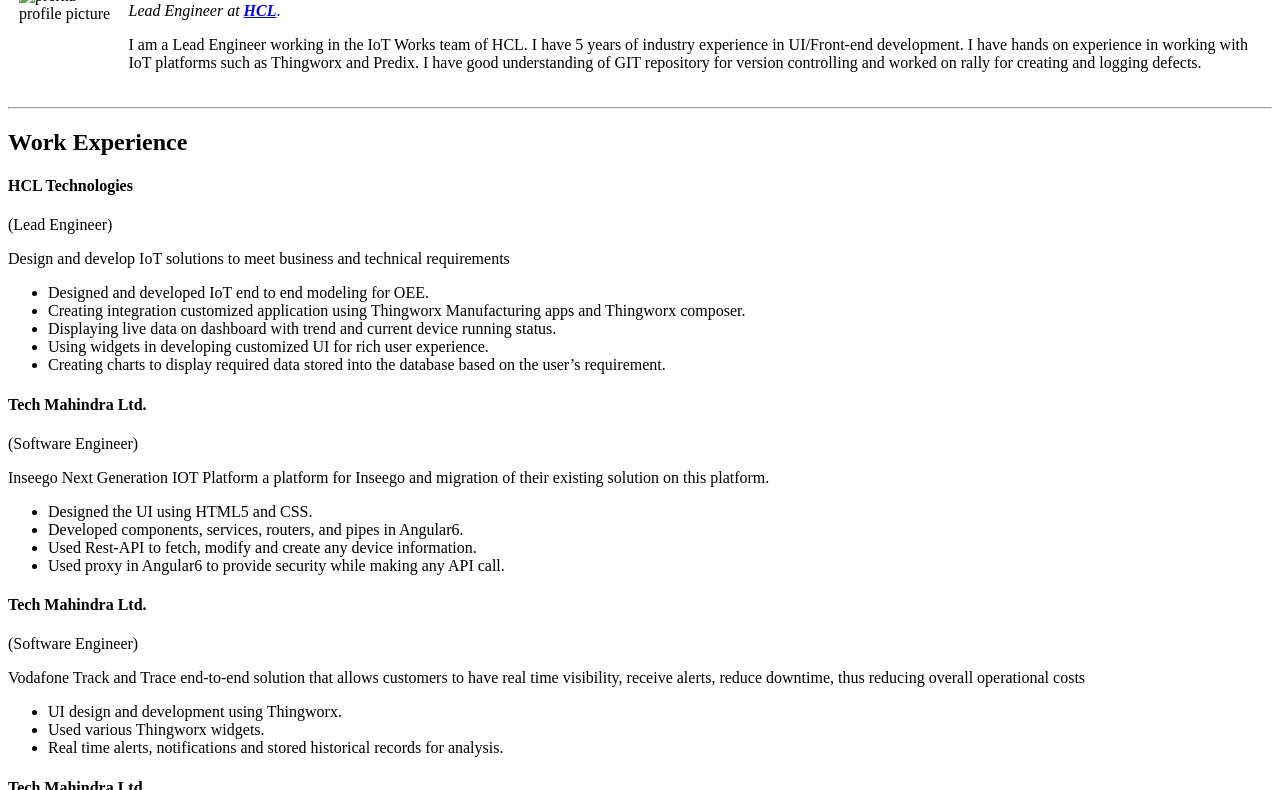
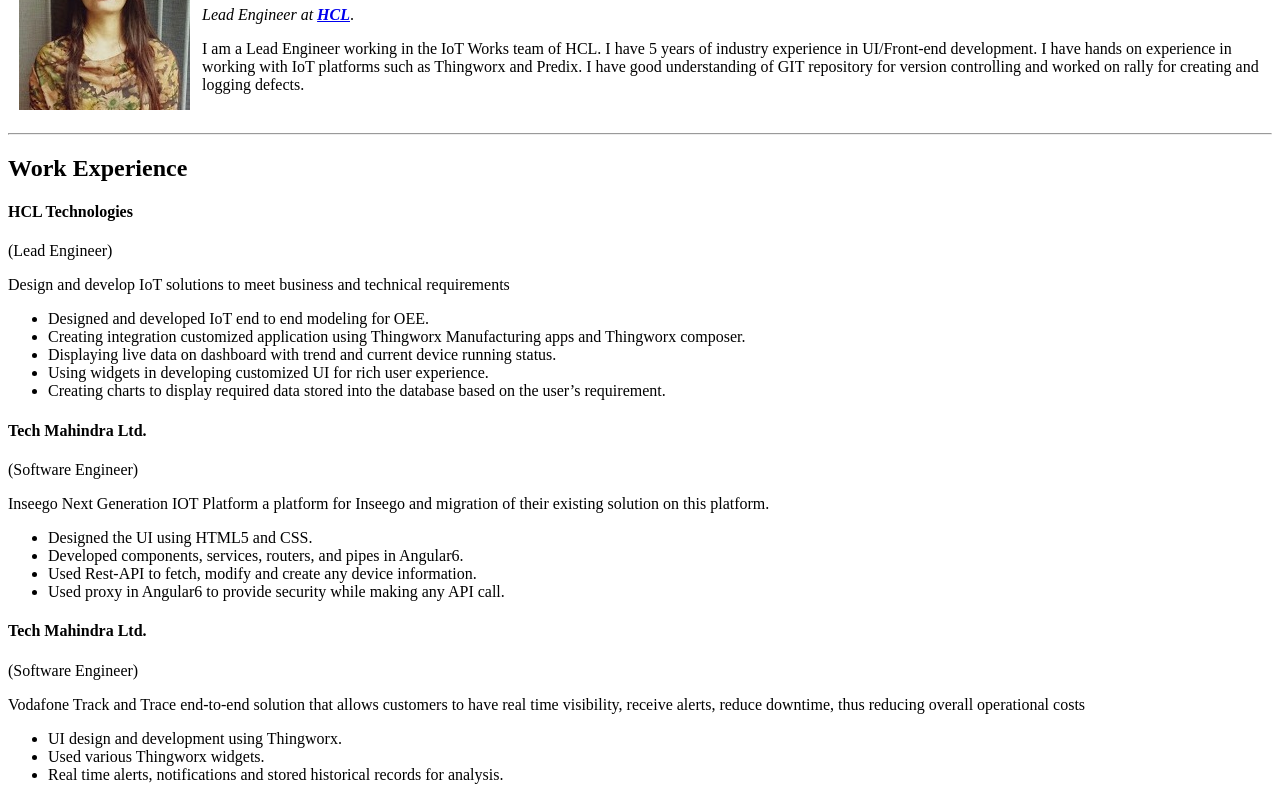
Before and after one commit to Prerna4481/cv, a plain HTML site: page index.html in a window 1280 px wide. Shown: the part 97-887 px from the top of the page. Drawn offline with Linux system fonts and the light colour scheme.

Commit message:
Add files via upload

```diff
--- a/index.html
+++ b/index.html
@@ -7,7 +7,7 @@
     <body>
       <table cellspacing="10">
           <tr>
-              <td><img src="images/prerna_img1.jpg" alt="prerna profile picture"></td>
+              <td><img src="prerna_img1.jpg" alt="prerna profile picture"></td>
               <td><h1>Prerna</h1>
                 <p><em>Lead Engineer at <a href="https://www.hcltech.com/"><strong>HCL</strong></a></em>.</p>
                 <p>I am a Lead Engineer working in the IoT Works team of HCL. I have 5 years of industry experience in
```
